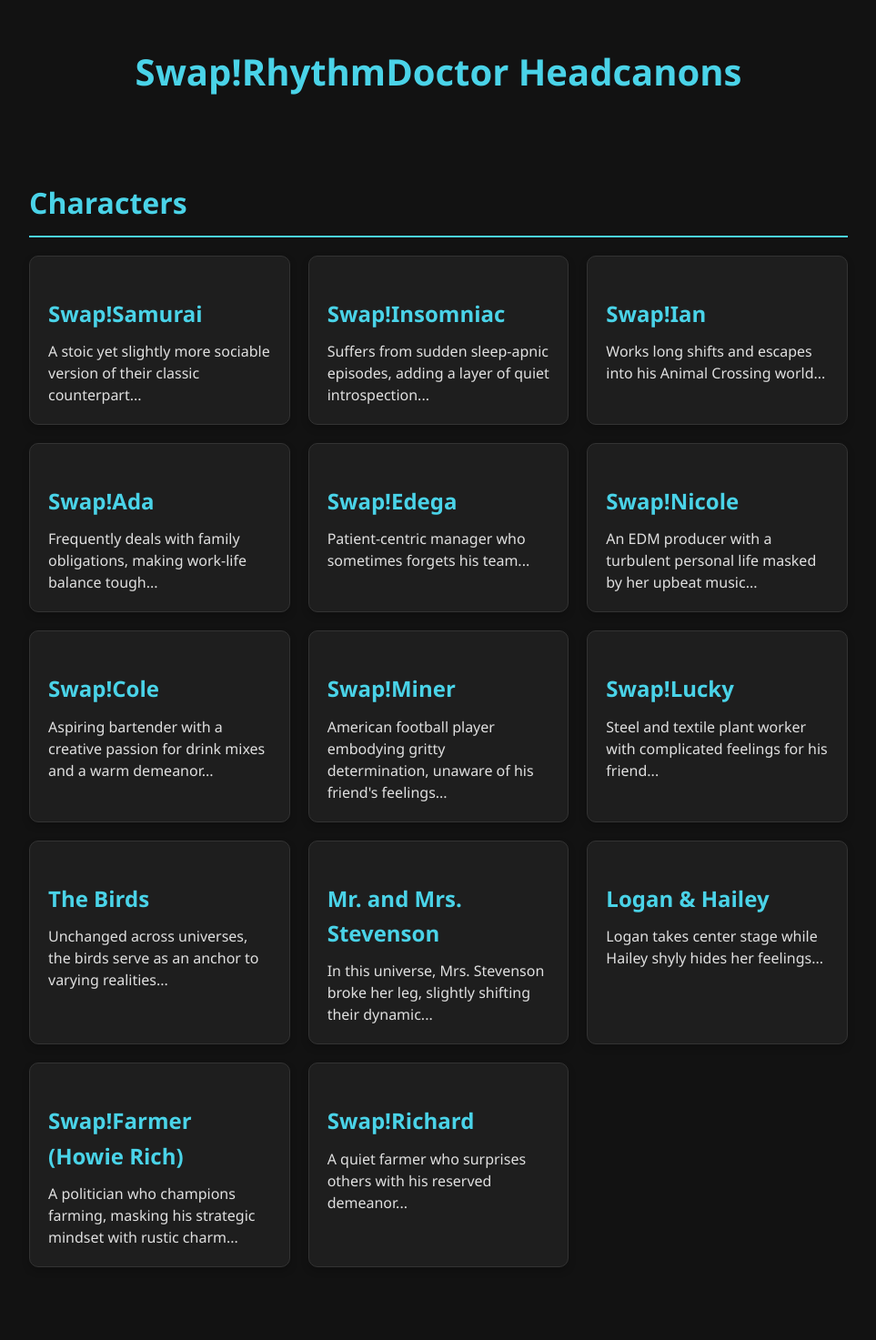
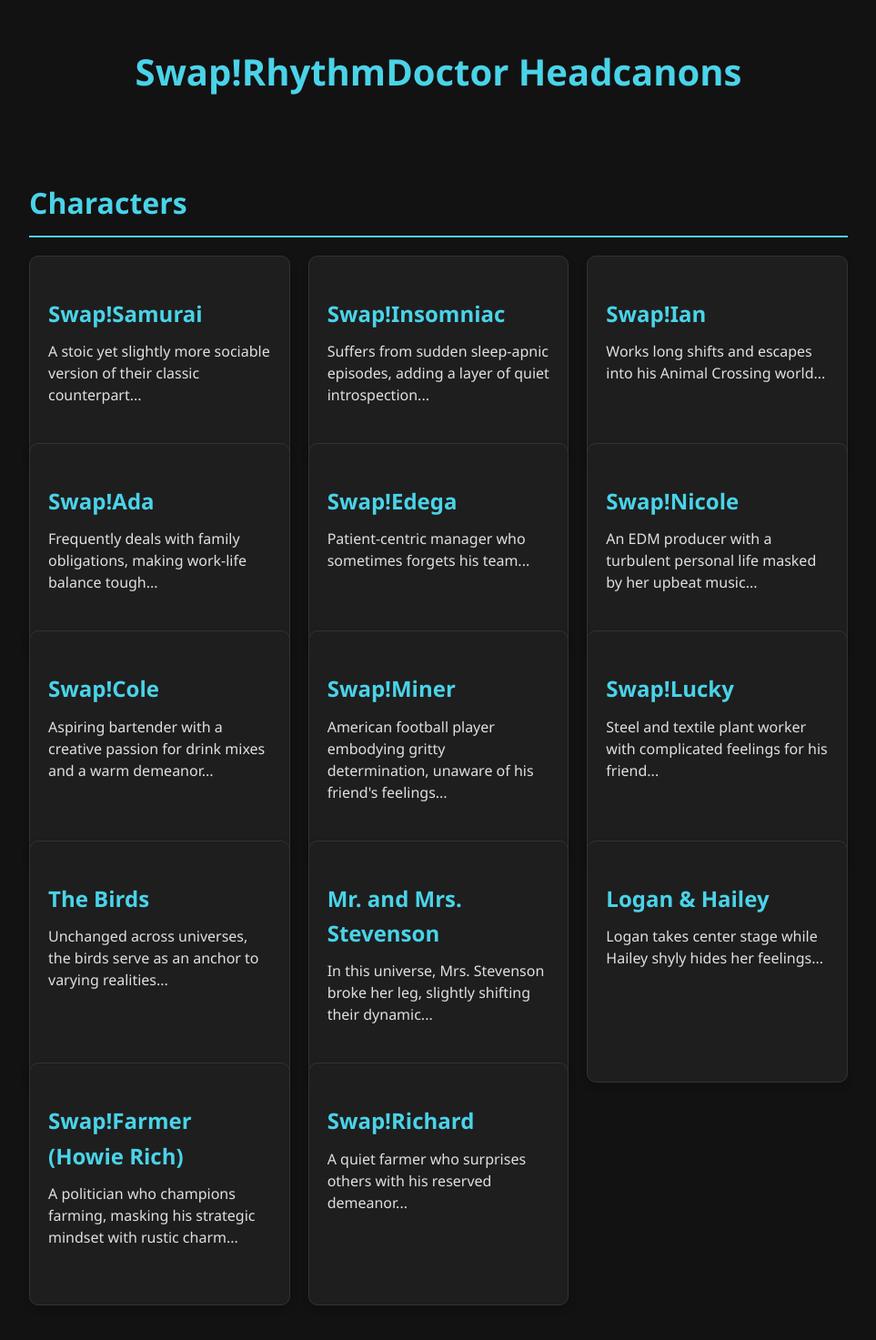
Before and after one commit to ArchooD2/Swap-RhythmDoctor, a Jekyll site: the page index.html, which Jekyll copies as it is, in a window 1280 px wide. Shown: the whole page at 91% size, without its empty margins (158-1121 px from the left). Built offline with Jekyll 4.4.1, drawn with Linux system fonts in a browser that asks for light colours.

Commit message:
Update style.css

```diff
--- a/assets/css/style.css
+++ b/assets/css/style.css
@@ -53,7 +53,7 @@
     padding: 20px;
 }
 
-/* Character List */
+/* Character List Grid */
 ul {
     list-style: none;
     padding: 0;
@@ -74,6 +74,8 @@
     box-shadow: 0 4px 8px rgba(0, 0, 0, 0.2);
     transition: transform 0.3s ease, box-shadow 0.3s ease;
     border: 1px solid #333;
+    max-width: 100%; /* Prevent cards from stretching too wide */
+    height: 100%; /* Allow card to grow with content */
 }
 
 .character-card:hover {
@@ -88,12 +90,18 @@
 .character-card p {
     margin: 0;
     line-height: 1.5;
+    overflow: hidden; /* Prevent overflow of text */
+    text-overflow: ellipsis; /* Add ellipsis (...) for overflowed text */
+    display: -webkit-box;
+    -webkit-line-clamp: 4; /* Limits text to 4 lines */
+    -webkit-box-orient: vertical;
 }
 
 /* Better Spacing */
 section {
     margin-bottom: 40px;
 }
+
 /* Responsive Layout */
 @media (max-width: 768px) {
     ul {
```
